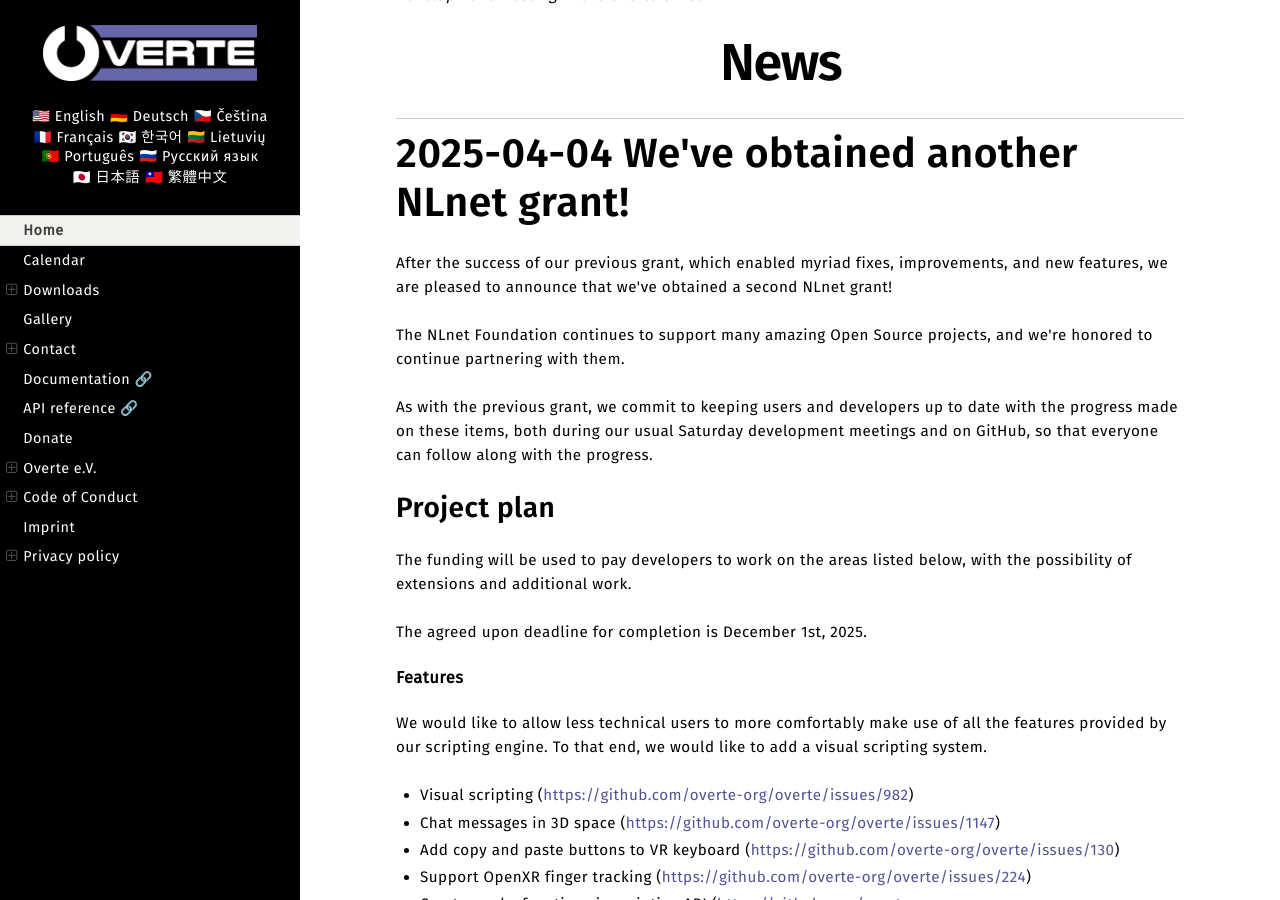
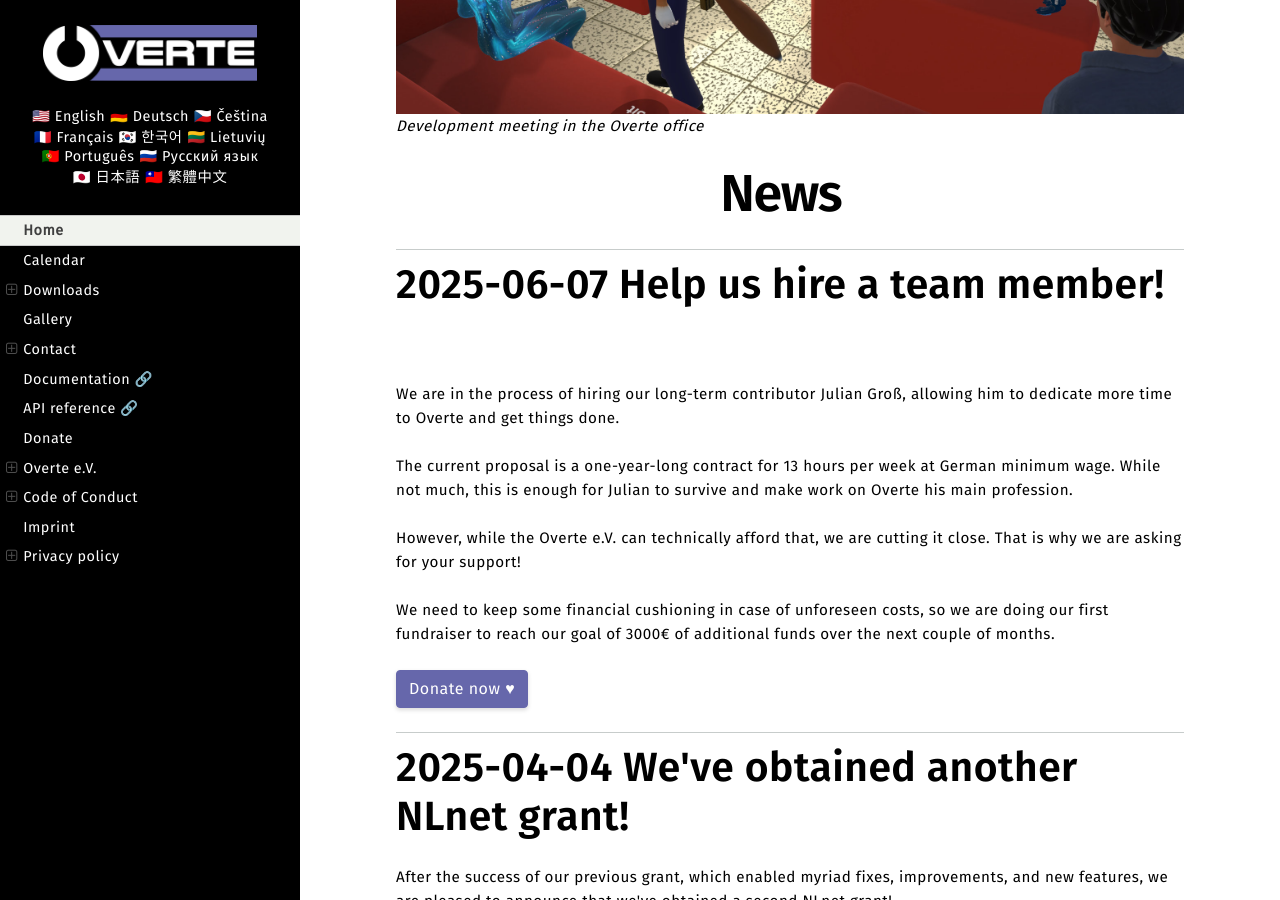
Before and after one commit to overte-org/overte-website-sphinx, a Sphinx documentation site: the page built from source/index.rst, in a window 1280 px wide and 900 px high, scrolled down 1203 px. Built offline with Sphinx 7.4.7 and the Read the Docs theme 3.1.0, drawn with Linux system fonts in a browser that asks for light colours; some of the changed text lies outside the part shown.

Commit message:
Add donation campaign.

```diff
--- a/source/conf.py
+++ b/source/conf.py
@@ -78,6 +78,19 @@
 # Disable Smartquotes for French in html to work around issue https://github.com/vircadia/vircadia-docs-sphinx/issues/112
 smartquotes_excludes = {'languages': ['fr'], 'builders': ['html']}
 
+# Include at the beginning of every RST source file.
+rst_prolog = """
+
+.. |br| raw:: html
+
+     <br>
+
+.. note::
+
+    Help us hire a team member! :doc:`Donate ♥︎ <donate>` or `Learn more <index.html#help-us-hire-a-team-member>`_. |br|
+    So far we have raised 0€ of 3000€.
+
+"""
 
 # -- Options for HTML output -------------------------------------------------
 
--- a/source/index.rst
+++ b/source/index.rst
@@ -35,6 +35,25 @@
 ####
 News
 ####
+
+--------------------------------------
+2025-06-07 Help us hire a team member!
+--------------------------------------
+
+We are in the process of hiring our long-term contributor Julian Groß, allowing him to dedicate more time to Overte and get things done.
+
+The current proposal is a one-year-long contract for 13 hours per week at German minimum wage. While not much, this is enough for Julian to survive and make work on Overte his main profession.
+
+However, while the Overte e.V. can technically afford that, we are cutting it close. That is why we are asking for your support!
+
+We need to keep some financial cushioning in case of unforeseen costs, so we are doing our first fundraiser to reach our goal of 3000€ of additional funds over the next couple of months.
+
+.. button-ref:: donate
+    :ref-type: doc
+    :shadow:
+    :color: primary
+
+        Donate now ♥︎
 
 ----------------------------------------------
 2025-04-04 We've obtained another NLnet grant!
```
